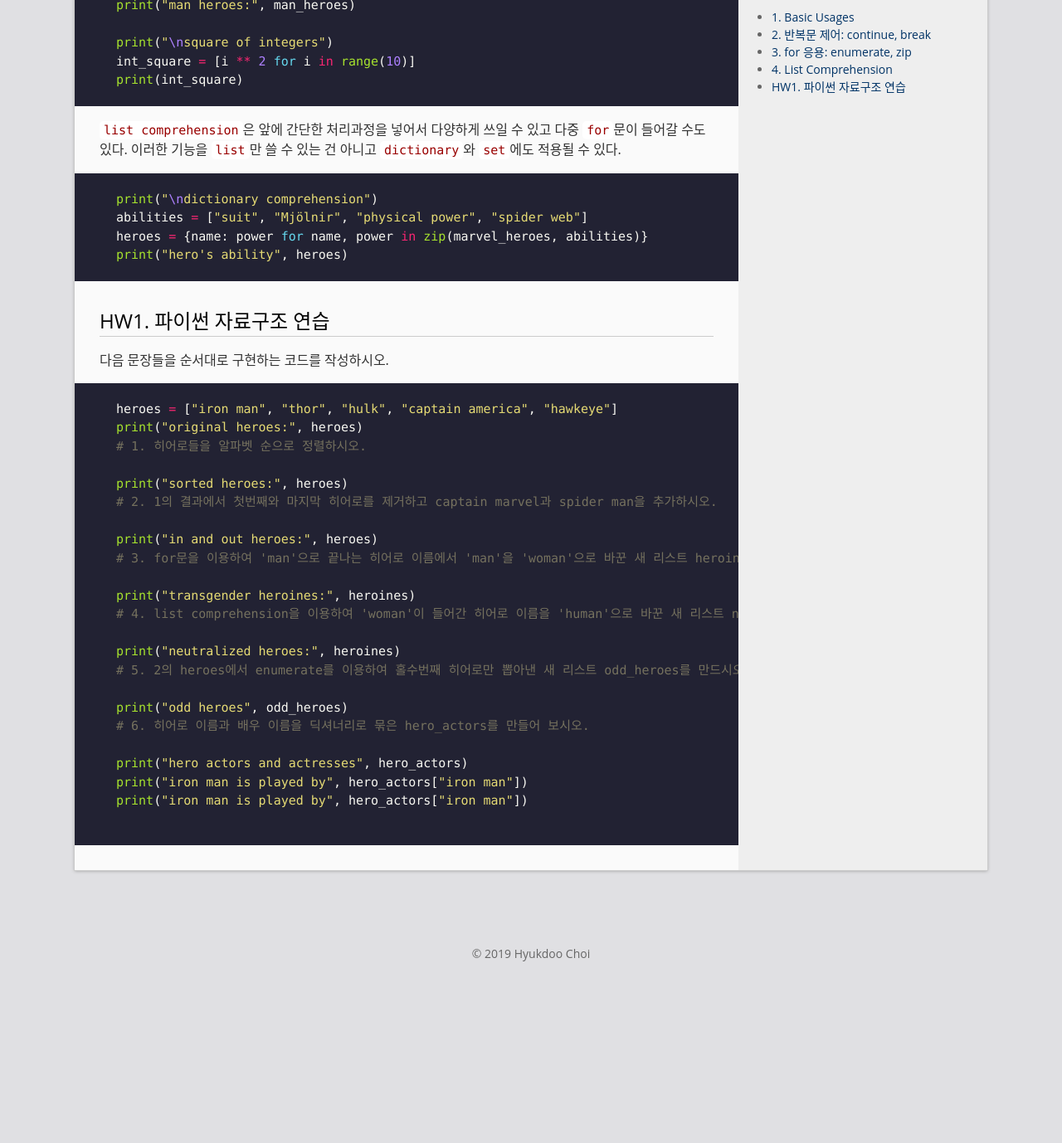
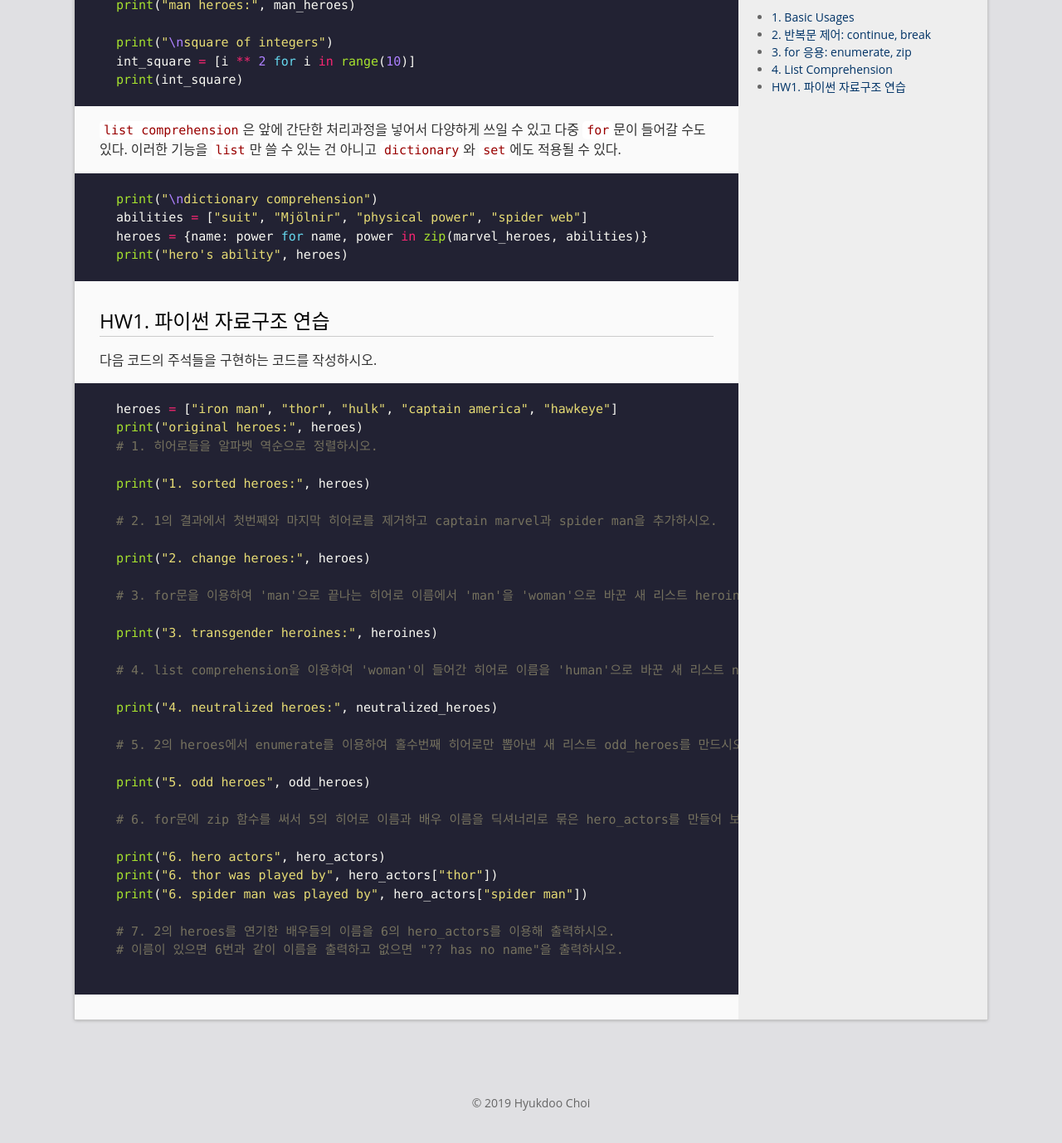
Before and after one commit to goodgodgd/ian-lecture, a Jekyll site: the page built from _posts/2019-03-17-if-for-while.md, in a window 1280 px wide and 1400 px high, scrolled down 3470 px. Shown: the top 1378 px of the window at 83% size. Built offline with Jekyll 4.4.1, drawn with Linux system fonts in a browser that asks for light colours; before the commit the page ends 4690 px from its top, so only the background shows below that; some of the changed text lies outside the part shown.

Commit message:
update hw1

````diff
--- a/_posts/2019-03-17-if-for-while.md
+++ b/_posts/2019-03-17-if-for-while.md
@@ -157,30 +157,38 @@ print("hero's ability", heroes)
 
 ## HW1. 파이썬 자료구조 연습
 
-다음 문장들을 순서대로 구현하는 코드를 작성하시오.
+다음 코드의 주석들을 구현하는 코드를 작성하시오.
 
 ```python
 heroes = ["iron man", "thor", "hulk", "captain america", "hawkeye"]
 print("original heroes:", heroes)
-# 1. 히어로들을 알파벳 순으로 정렬하시오.
+# 1. 히어로들을 알파벳 역순으로 정렬하시오.
 
-print("sorted heroes:", heroes)
+print("1. sorted heroes:", heroes)
+
 # 2. 1의 결과에서 첫번째와 마지막 히어로를 제거하고 captain marvel과 spider man을 추가하시오.
 
-print("in and out heroes:", heroes)
+print("2. change heroes:", heroes)
+
 # 3. for문을 이용하여 'man'으로 끝나는 히어로 이름에서 'man'을 'woman'으로 바꾼 새 리스트 heroines를 만드시오.
 
-print("transgender heroines:", heroines)
+print("3. transgender heroines:", heroines)
+
 # 4. list comprehension을 이용하여 'woman'이 들어간 히어로 이름을 'human'으로 바꾼 새 리스트 neutralized_heroes를 만드시오.
 
-print("neutralized heroes:", heroines)
+print("4. neutralized heroes:", neutralized_heroes)
+
 # 5. 2의 heroes에서 enumerate를 이용하여 홀수번째 히어로만 뽑아낸 새 리스트 odd_heroes를 만드시오.
 
-print("odd heroes", odd_heroes)
-# 6. 히어로 이름과 배우 이름을 딕셔너리로 묶은 hero_actors를 만들어 보시오.
+print("5. odd heroes", odd_heroes)
 
-print("hero actors and actresses", hero_actors)
-print("iron man is played by", hero_actors["iron man"])
-print("iron man is played by", hero_actors["iron man"])
+# 6. for문에 zip 함수를 써서 5의 히어로 이름과 배우 이름을 딕셔너리로 묶은 hero_actors를 만들어 보시오.
+
+print("6. hero actors", hero_actors)
+print("6. thor was played by", hero_actors["thor"])
+print("6. spider man was played by", hero_actors["spider man"])
+
+# 7. 2의 heroes를 연기한 배우들의 이름을 6의 hero_actors를 이용해 출력하시오.
+# 이름이 있으면 6번과 같이 이름을 출력하고 없으면 "?? has no name"을 출력하시오.
 
 ```
````
Also changed, not shown: other parts of _posts/2019-03-17-if-for-while.md (+1 -1 lines), scripts/hw01.py (+42 -9 lines), _posts/2019-03-01-number-and-string.md (line endings or trailing spaces).
